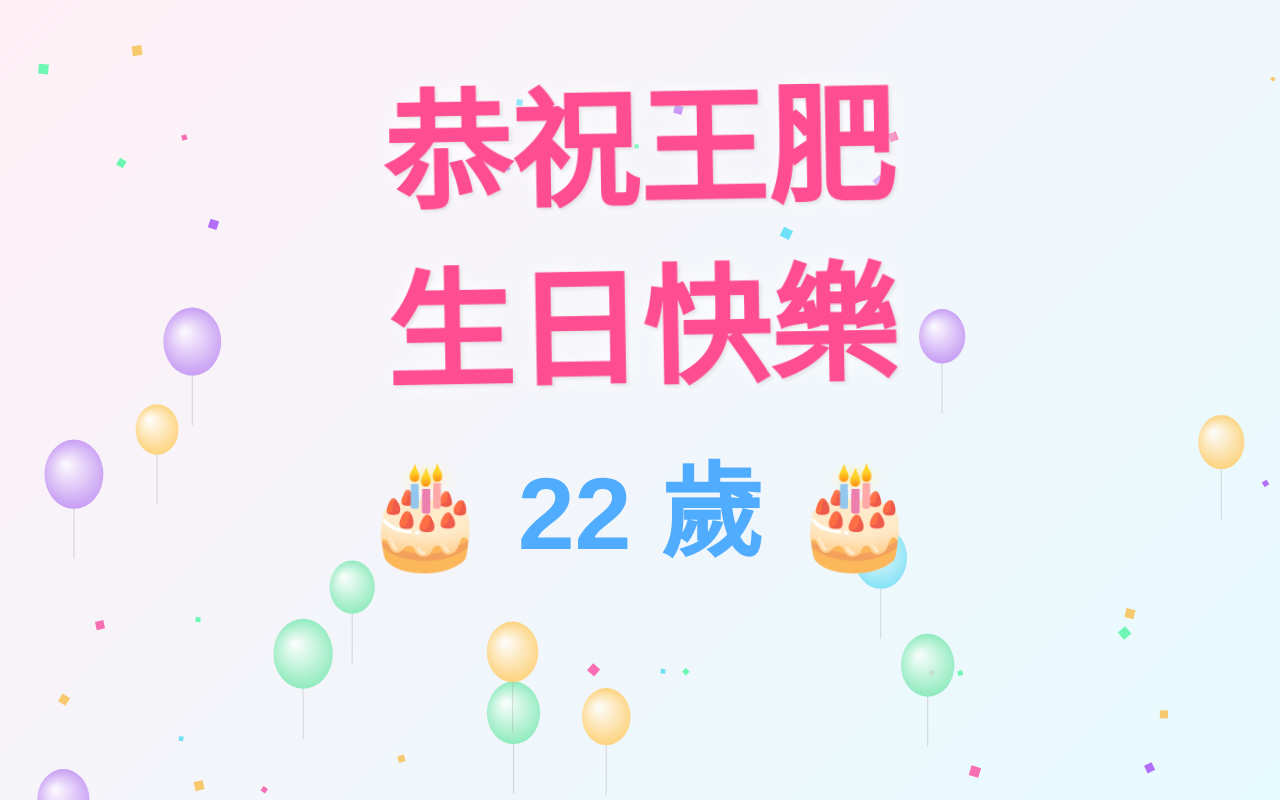
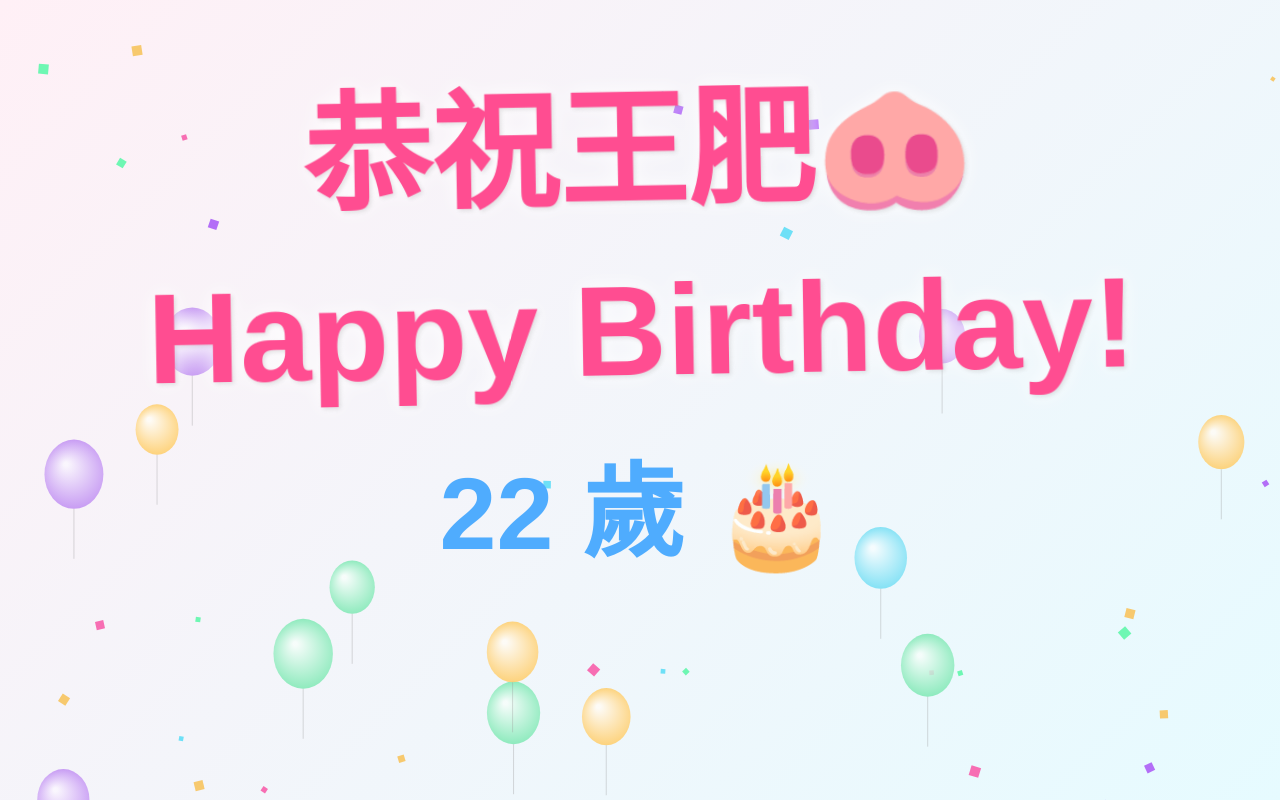
Before and after one commit to Eatingggggg/happyBirthday, a plain HTML site: page index.html in a window 1280 px wide. Drawn offline with Linux system fonts and the light colour scheme.

Commit message:
更新 index.html

```diff
--- a/index.html
+++ b/index.html
@@ -3,7 +3,7 @@
 <head>
     <meta charset="UTF-8">
     <meta name="viewport" content="width=device-width, initial-scale=1.0, maximum-scale=1.0, user-scalable=no">
-    <title>王肥 22 歲生日快樂！</title>
+    <title>王肥 22歲 生日快樂！</title>
     <style>
         body {
             margin: 0;
@@ -52,8 +52,8 @@
 <body>
 
     <div class="title-container">
-        <h1>恭祝王肥<br>生日快樂</h1>
-        <span class="age">🎂 22 歲 🎂</span>
+        <h1>恭祝王肥🐽<br>Happy Birthday!</h1>
+        <span class="age"> 22 歲 🎂</span>
     </div>
 
     <canvas id="canvas"></canvas>
```
